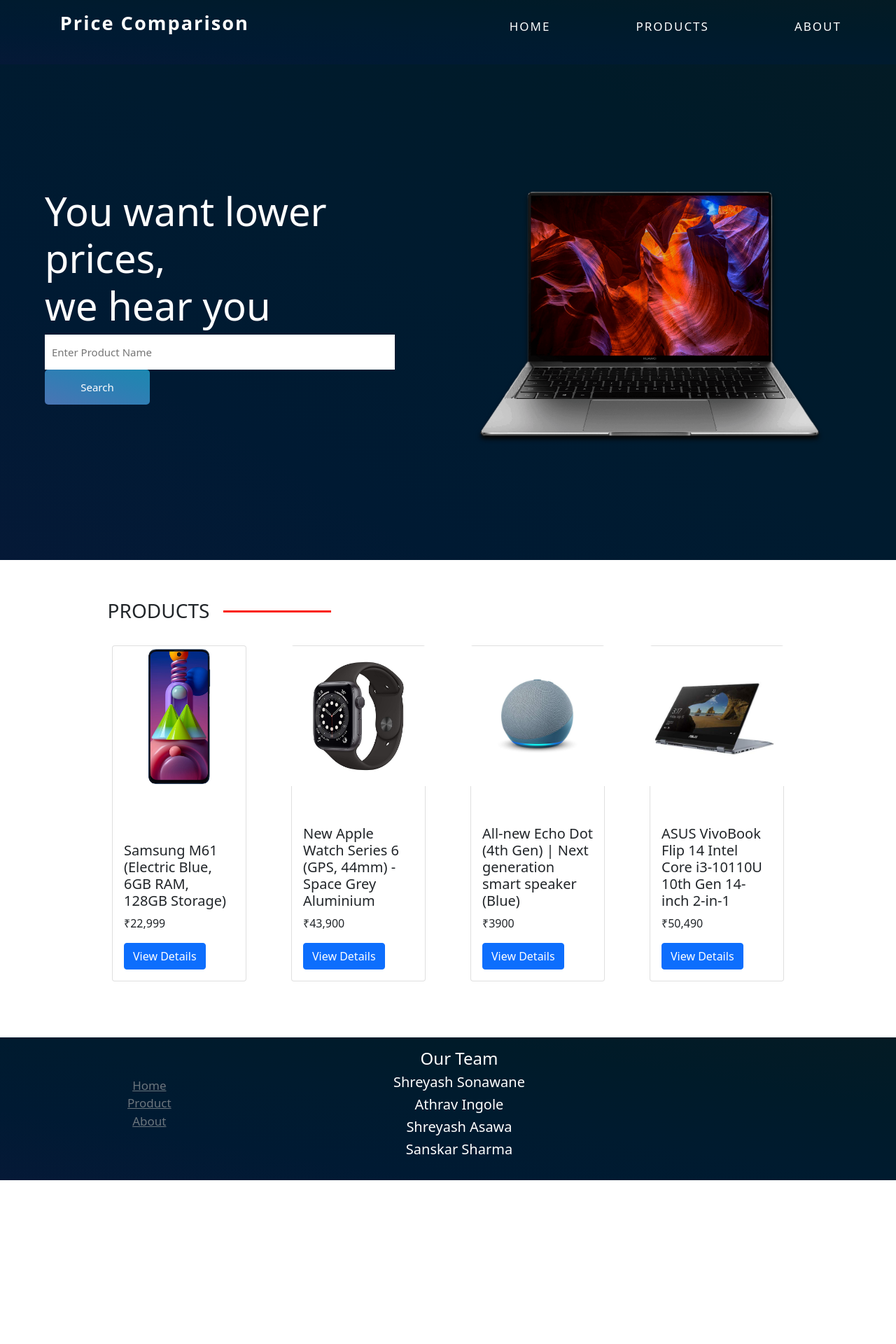
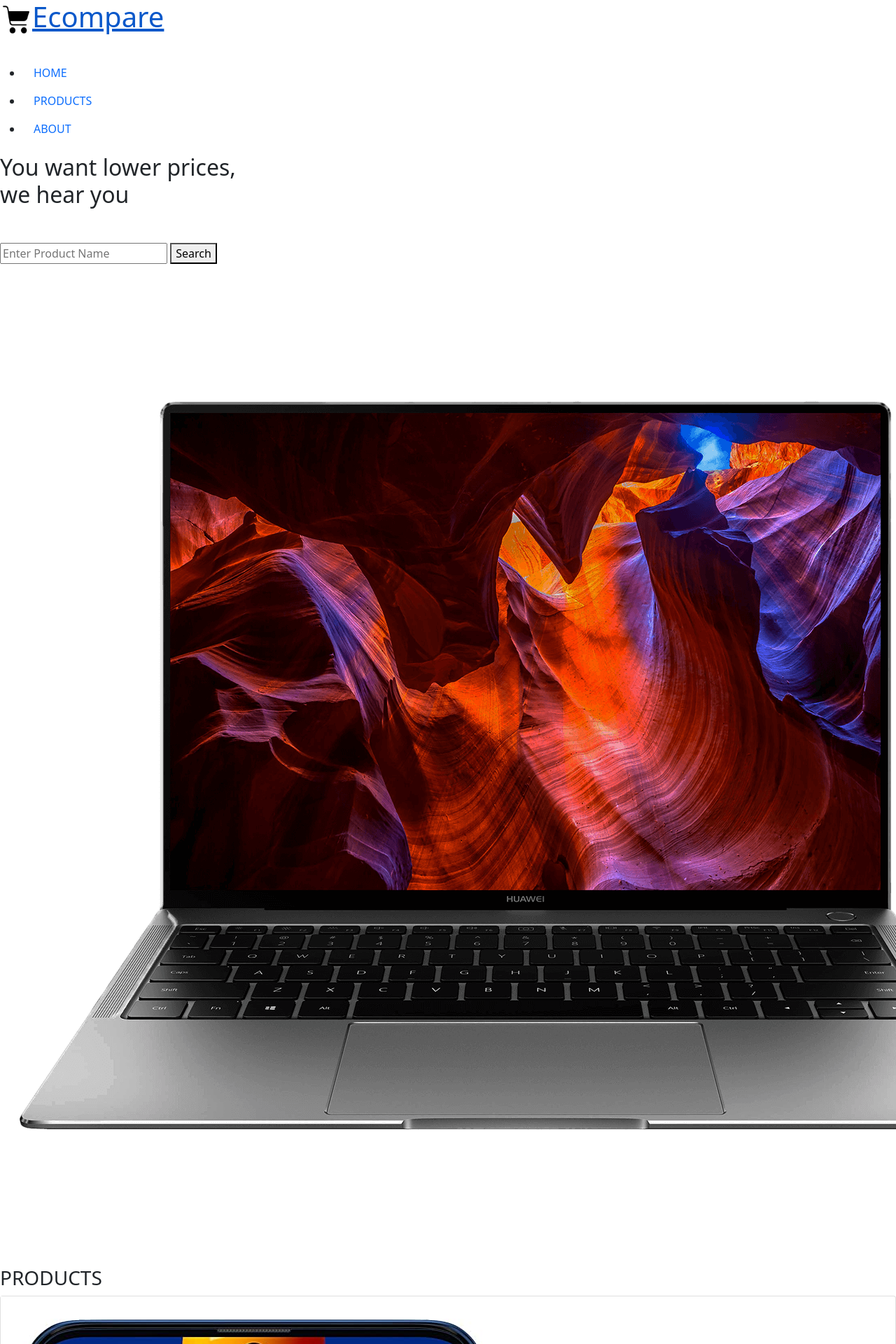
Before and after one commit to shreyashasawa/Ecompare, a Django app: page / in a window 1280 px wide; the page is wider, and only the part inside the window is pictured. Shown: the top 1920 px of that part at 70% size. Before the commit the page ends 1686 px from the top of that part, so only its background shows below. Run offline with Django 3.2, Linux system fonts and the light colour scheme.

Commit message:
favicon added

```diff
--- a/price/templates/price/index.html
+++ b/price/templates/price/index.html
@@ -1,12 +1,12 @@
-{% load static %}
 <!DOCTYPE html>
 <html lang="en">
-<head>
-  <meta name="viewport" content="width=device-width, initial-scale=1, shrink-to-fit=no">
-  <meta charset="UTF-8" />
+  <head>
+    <meta name="viewport" content="width=device-width, initial-scale=1, shrink-to-fit=no">
+    <meta charset="UTF-8" />
 
-  <!-- CSS -->
-  <link rel="stylesheet" href="{% static 'css/style.css' %}">
+    <!-- CSS -->
+  {% load static %}
+  <link rel="stylesheet" href="{% static 'price/style.css' %}">
 
   <!-- Fonts -->
   <link rel="preconnect" href="https://fonts.gstatic.com" />
@@ -14,8 +14,12 @@
 
   <!-- Bootstrap CSS -->
   <link href="https://cdn.jsdelivr.net/npm/bootstrap@5.0.1/dist/css/bootstrap.min.css" rel="stylesheet" integrity="sha384-+0n0xVW2eSR5OomGNYDnhzAbDsOXxcvSN1TPprVMTNDbiYZCxYbOOl7+AMvyTG2x" crossorigin="anonymous">
+  <link rel="stylesheet" href="https://cdn.jsdelivr.net/npm/bootstrap-icons@1.5.0/font/bootstrap-icons.css">
 
-  <title>Product Price Comparison</title>
+  <!-- Favicon -->
+  <link rel="shortcut icon" href="{% static 'images/cart2.png' %}" type="image/png">
+
+  <title>Onlinecompare</title>
 </head>
 
 <body>
@@ -25,7 +29,7 @@
   <section class="container-section">
     <nav class="navbar-section">
       <a href="#">
-      <h1>Price Comparison</h1></a>
+      <h1><img src="{% static 'images/cart2.png' %}" style="width: 46px; height: 48px; ">Ecompare</h1></a>
       <button class="navbar-toggler" type="button" data-bs-toggle="collapse" data-bs-target="#navbarSupportedContent" aria-controls="navbarSupportedContent" aria-expanded="false" aria-label="Toggle navigation">
       </button>
       <ul class="nav-menu">
@@ -48,7 +52,7 @@
           You want lower prices, <br />
           we hear you
         </h2>
-        <form action="/next" method="GET">
+        <form action="/next" method="GET" style="margin-top: 50px;">
           <input class="btn-input" type="text" name="text" placeholder="Enter Product Name">
           <button class="btn-search" href="">Search</button>
         </form>
--- a/price/templates/price/next.html
+++ b/price/templates/price/next.html
@@ -5,7 +5,7 @@
   <section class="container-section">
     <nav class="navbar-section">
       <a href="#">
-      <h1>Price Comparison</h1></a>
+        <h1><img src="{% static 'images/cart2.png' %}" style="width: 46px; height: 48px; ">Ecompare</h1></a>
       <button class="navbar-toggler" type="button" data-bs-toggle="collapse" data-bs-target="#navbarSupportedContent" aria-controls="navbarSupportedContent" aria-expanded="false" aria-label="Toggle navigation">
       </button>
       <ul class="nav-menu">
```
